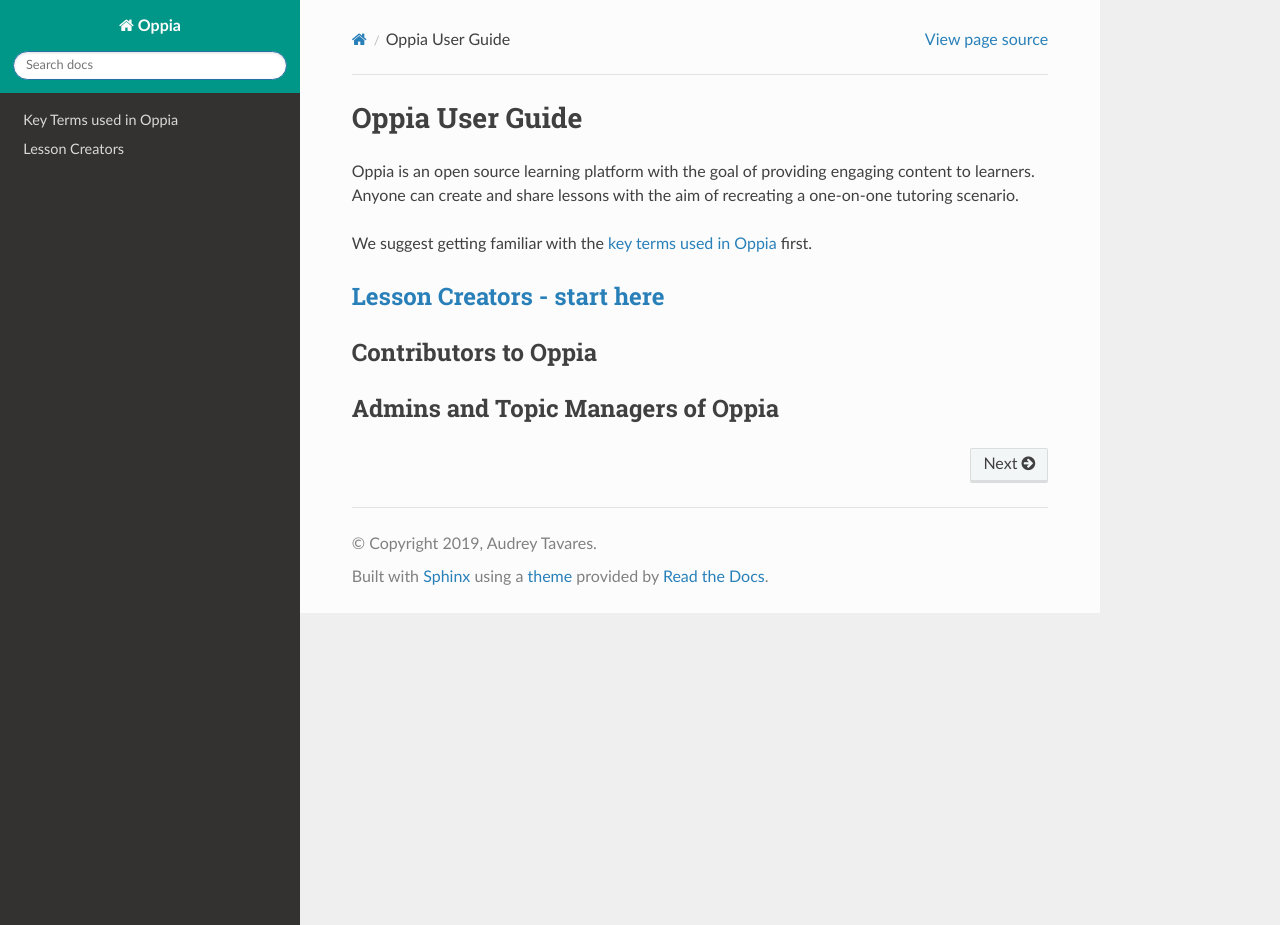
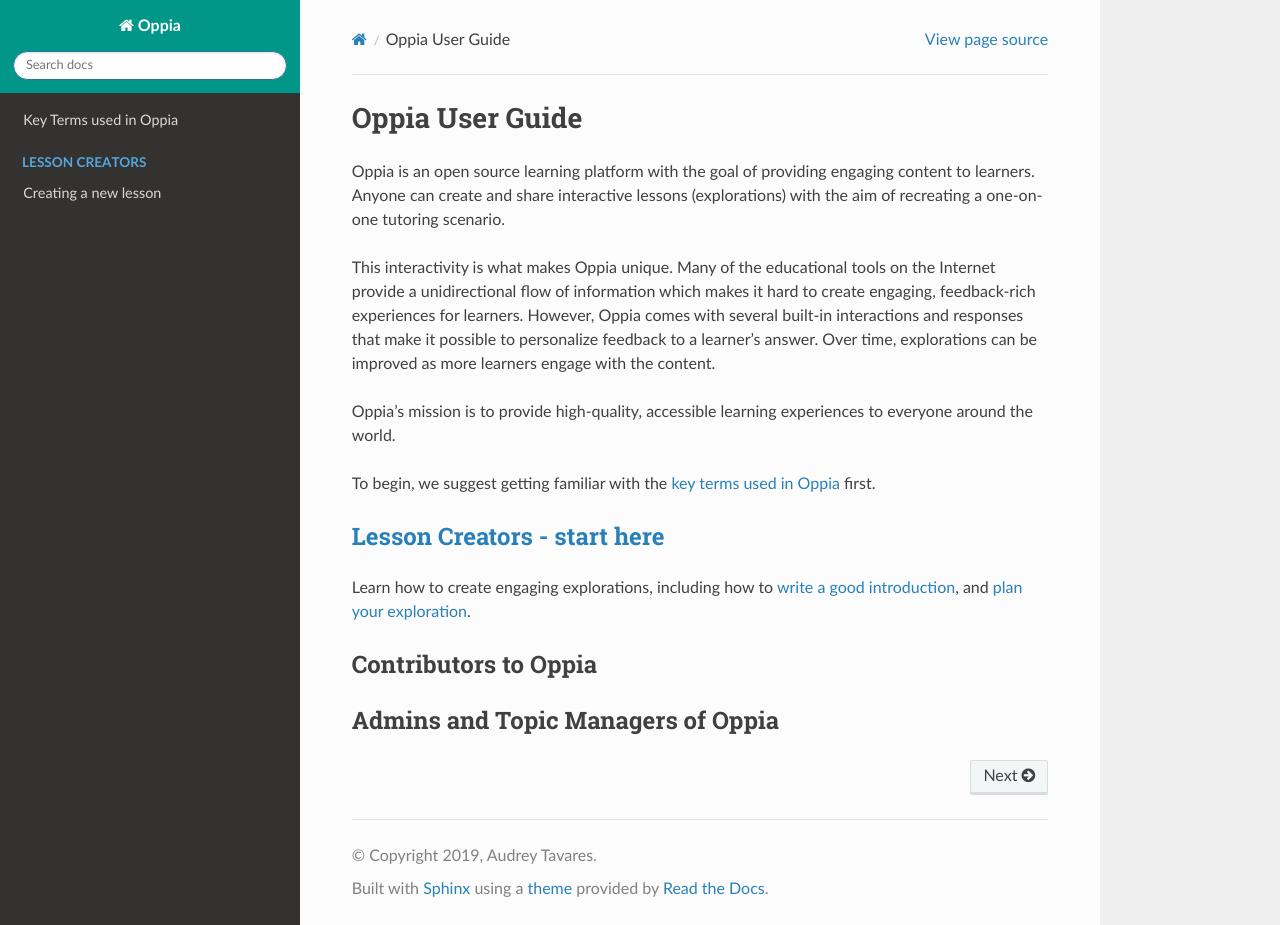
Before and after one commit to audstav/oppiadocstest, a Sphinx documentation site: the page built from docs/source/index.rst, in a window 1280 px wide and 925 px high. Built offline with Sphinx 7.4.7 and the Read the Docs theme 2.0.0, drawn with Linux system fonts in a browser that asks for light colours.

Commit message:
modified files

```diff
--- a/docs/source/_static/theme_override.css
+++ b/docs/source/_static/theme_override.css
@@ -1,5 +1,5 @@
 
-/* Change background color to match Kolibri brand */
+/* Change background color to match Oppia brand */
 .wy-side-nav-search {
     background-color: #009688 !important;
  }
--- a/docs/source/index.rst
+++ b/docs/source/index.rst
@@ -1,28 +1,42 @@
-
 
 Oppia User Guide
 ============================================
 
-Oppia is an open source learning platform with the goal of providing engaging content to learners. Anyone can create and share lessons with the aim of recreating a one-on-one tutoring scenario.
-
-We suggest getting  familiar with the :ref:`key terms used in Oppia <keyconcepts>` first.
+.. meta::
+   :description lang=en: A comprehensive user guide for using the Oppia platform
 
 
-:ref:`Lesson Creators - start here<lesson>`
-********************************************
+Oppia is an open source learning platform with the goal of providing engaging content to learners. Anyone can create and share interactive lessons (explorations) with the aim of recreating a one-on-one tutoring scenario.
+
+This interactivity is what makes Oppia unique. Many of the educational tools on the Internet provide a unidirectional flow of information which makes it hard to create engaging, feedback-rich experiences for learners. However, Oppia comes with several built-in interactions and responses that make it possible to personalize feedback to a learner's answer. Over time, explorations can be improved as more learners engage with the content.
+
+Oppia's mission is to provide high-quality, accessible learning experiences to everyone around the world.
 
 
+To begin, we suggest getting  familiar with the :ref:`key terms used in Oppia <keyconcepts>` first.
+
+
+:ref:`Lesson Creators - start here<create>`
+--------------------------------------------
+Learn how to create engaging explorations, including how to :ref:`write a good introduction<introduction>`, and :ref:`plan your exploration<createcontent>`.
+
 Contributors to Oppia
-**********************
+----------------------
 
 
 Admins and Topic Managers of Oppia
-************************************
+-----------------------------------
 
 .. toctree::
    :hidden:
-   :maxdepth: 3
-
+   :maxdepth: 2
 
    keyconcepts
-   lesson
+
+.. toctree::
+   :hidden:
+   :includehidden:
+   :maxdepth: 3
+   :caption: Lesson Creators
+
+   lesson/create
--- a/docs/source/keyconcepts.rst
+++ b/docs/source/keyconcepts.rst
@@ -1,7 +1,7 @@
 .. _keyconcepts:
 
 Key Terms used in Oppia
-########################
+========================
 
 .. admonition:: Terms
 
--- a/docs/source/lesson.rst
+++ b/docs/source/lesson/create.rst
@@ -1,7 +1,4 @@
-.. _lesson:
-
-Lesson Creators
-################
+.. _create:
 
 Creating a new lesson
 =====================
```
Also changed, not shown: 1 other file.
